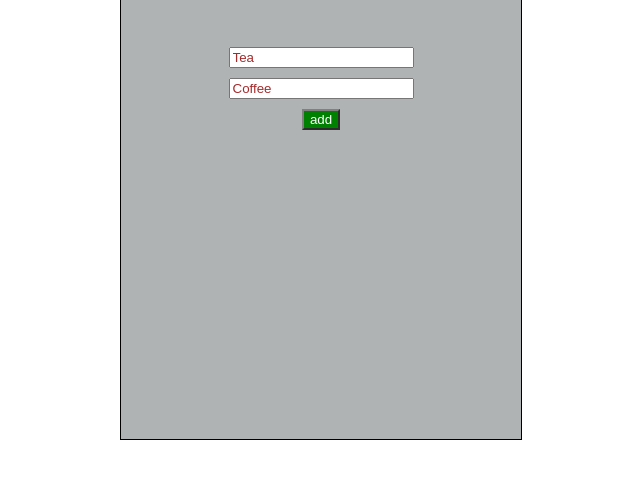
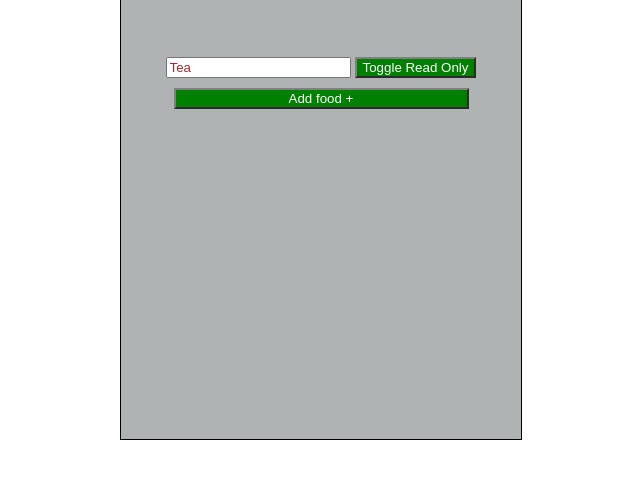
Before and after one commit to Dithinkrishna/Js-learn, a plain HTML site: page 5-html-js/menucard.html in a window 1280 px wide. Shown: the part 70-548 px from the top of the page, without its empty margins (319-959 px from the left). Drawn offline with Linux system fonts and the light colour scheme.

Commit message:
feat: Secondary update

```diff
--- a/5-html-js/menucard.css
+++ b/5-html-js/menucard.css
@@ -27,10 +27,23 @@
     color: brown;
 }
 
-#add-button {
+#toggle-button {
     margin-top: 10px;
     color: white;
     background-color: green;
     border-color: grey;
     cursor: pointer;
 }
+
+#toggle-button:focus {
+    background-color: grey;
+}
+
+#add-button {
+    margin-top: 10px;
+    width: 295px;
+    color: white;
+    background-color: green;
+    border-color: grey;
+    cursor: pointer;
+}
--- a/5-html-js/menucard.html
+++ b/5-html-js/menucard.html
@@ -9,12 +9,14 @@
 <body>
     <div id="wrapper-content">
         <div id="main-heading">
-            <h1>M E N U C A R D</h1>
+            <h1> M E N U C A R D </h1>
         </div>
         <div id="menu-card">
-            <input type="text" value="Tea" id="input-tea" onload="readOnly()"><br>
-            <input type="text" value="Coffee" id="input-coffee"><br>
-            <button type="submit" id="add-button" onclick="add()">add</button>
+            <input type="text" value="Tea" id="input-tea">
+            <button type="submit" id="toggle-button" onclick="toggleReadOnly()">Toggle Read Only</button>
+            <div id="new-element">
+                <button type="submit" id="add-button" onclick="addElement()">Add food &#43;</button>
+            </div>
         </div>
     </div>
 </body>
--- a/5-html-js/menucard.js
+++ b/5-html-js/menucard.js
@@ -1,10 +1,15 @@
-function add() {
-    const foodName = document.createElement("input-food");
-    foodName.setAttribute("type", "text");
-    foodName.setAttribute("value", "Porotta");
-    document.getElementById("body").appendChild(foodName);
+function addElement() {
+    const foodName = document.createElement(`input`);
+    foodName.style.cssText = "margin-top:15px"
+    const deleteButton = document.createElement(`button`);
+    deleteButton.style.cssText = "width:30px;height:23px;margin-top:15px;color:red;border-color:grey;"
+    foodName.value = "";
+    deleteButton.textContent = " - ";
+    const name = document.getElementById("menu-card");
+    name.appendChild(foodName);
+    name.appendChild(deleteButton);
 }
-function readOnly() {
-    document.getElementById('input-tea').readOnly = true;
+function toggleReadOnly() {
+    const currentInputReadOnly = document.getElementById("input-tea").readOnly;
+    document.getElementById('input-tea').readOnly = !currentInputReadOnly;
 }
-add()
```
